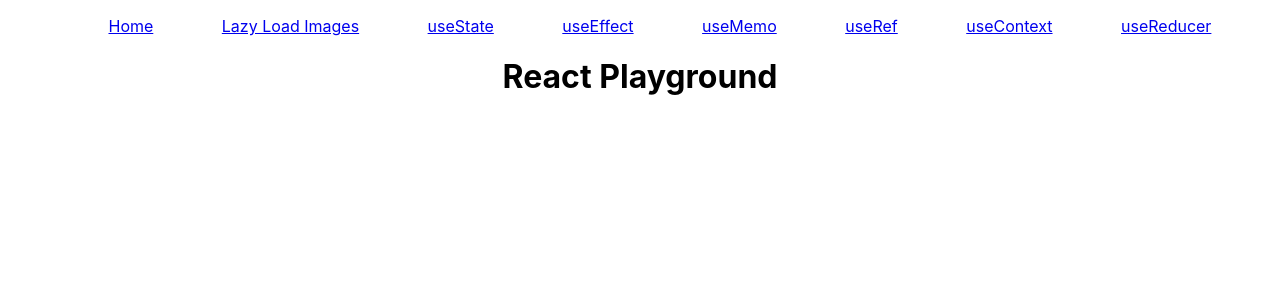
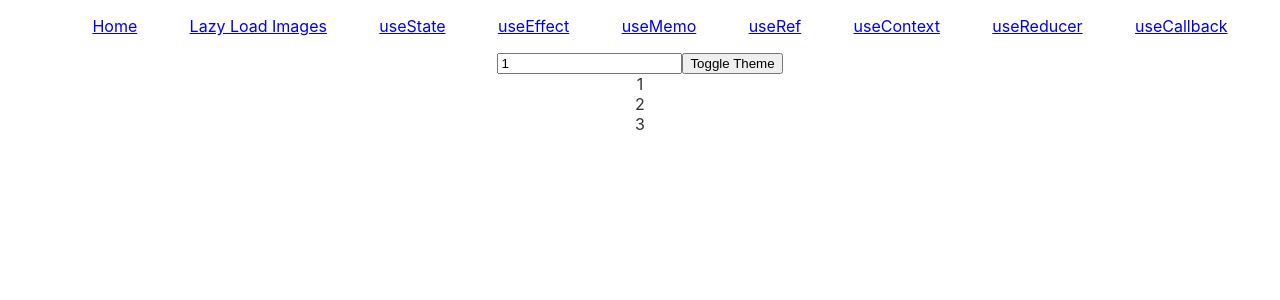
Before and after one commit to azharimm/react-playground, a React (Create React App) app: page /use-callback in a window 1280 px wide. Shown: the top 300 px of the page. Built offline with nearby package versions, Linux system fonts and the light colour scheme; no server answers.

Commit message:
+ useCallback

```diff
--- a/src/App.js
+++ b/src/App.js
@@ -9,6 +9,7 @@
 import UseRefPage from './pages/useRefPage'
 import UseContextPage from './pages/useContextPage'
 import UseReducerPage from './pages/useReducerPage'
+import UseCallbackPage from './pages/useCallbackPage'
 
 import "./App.css";
 
@@ -39,6 +40,9 @@
                     <Route path="/use-reducer">
                         <UseReducerPage />
                     </Route>
+                    <Route path="/use-callback">
+                        <UseCallbackPage />
+                    </Route>
                     <Route path="/">
                         <Home />
                     </Route>
--- /dev/null
+++ b/src/components/List.js
@@ -0,0 +1,13 @@
+import React, { useEffect, useState } from 'react'
+
+const List = ({getItems}) => {
+    const [items, setItems] = useState([]);
+
+    useEffect(() => {
+        setItems(getItems())
+        console.log('Updating items...');
+    }, [getItems])
+    return items.map(item => <div key={item}>{item}</div>)
+}
+
+export default List;
--- a/src/components/Navbar.js
+++ b/src/components/Navbar.js
@@ -29,6 +29,9 @@
                 <li>
                     <Link to="/use-reducer">useReducer</Link>
                 </li>
+                <li>
+                    <Link to="/use-callback">useCallback</Link>
+                </li>
             </ul>
         </nav>
     )
--- /dev/null
+++ b/src/pages/useCallbackPage.js
@@ -0,0 +1,27 @@
+import React, { useCallback, useState } from 'react'
+import List from '../components/List'
+
+const UseCallbackPage = (props) => {
+    const [number, setNumber] = useState(1);
+    const [dark, setDark] = useState(false)
+
+    const getItems = useCallback(() => {
+        return [number, number + 1, number + 2];
+    }, [number])
+
+    const theme = {
+        backgroundColor: dark ? '#333' : '#FFF',
+        color: dark ? '#FFF' : '#333'
+    }
+
+    return (
+        <div className="text-center" style={theme}>
+            <input type="number" value={number} onChange={e => setNumber(parseInt(e.target.value))} />
+            <button onClick={() => setDark(prevDark => !prevDark)}>Toggle Theme</button>
+            <List  getItems={getItems}/>
+        </div>
+
+    )
+}
+
+export default UseCallbackPage
```
Also changed, not shown: 1 other file (tests, documents, lock files or other folders).
